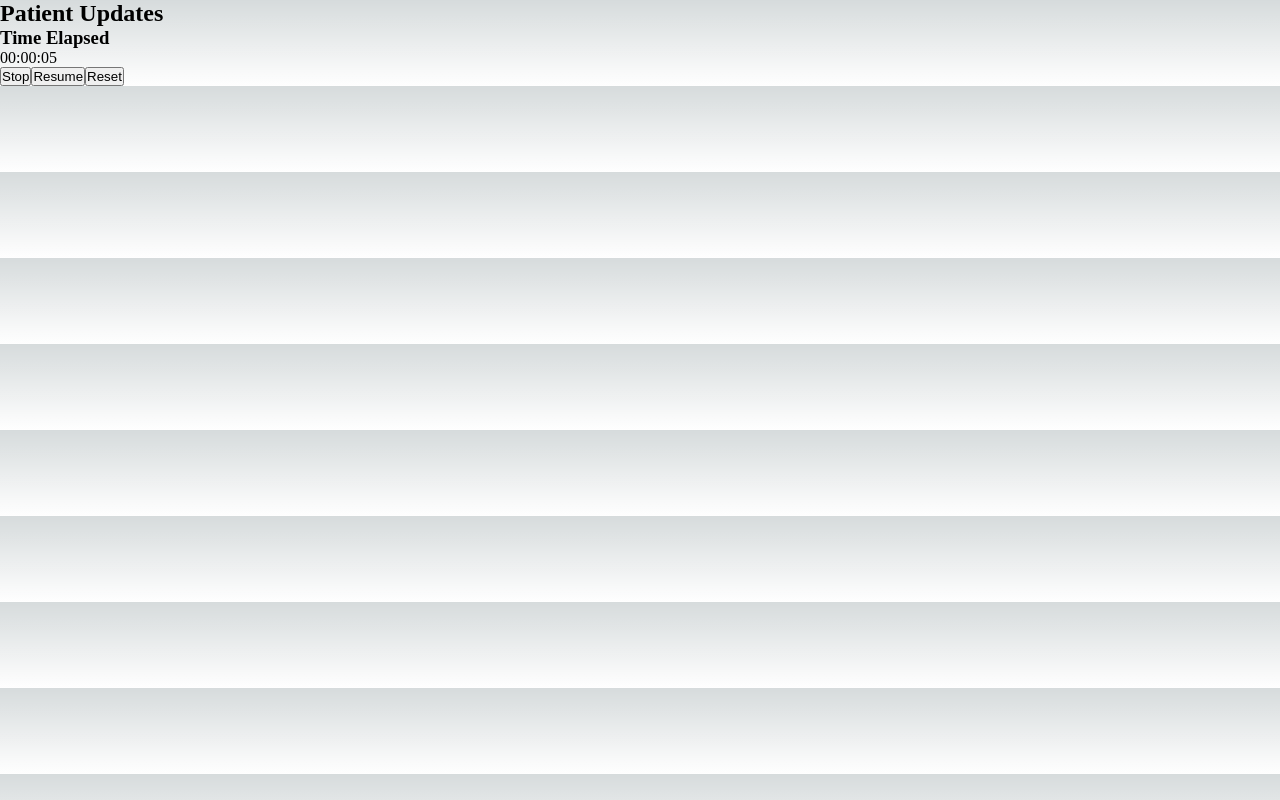
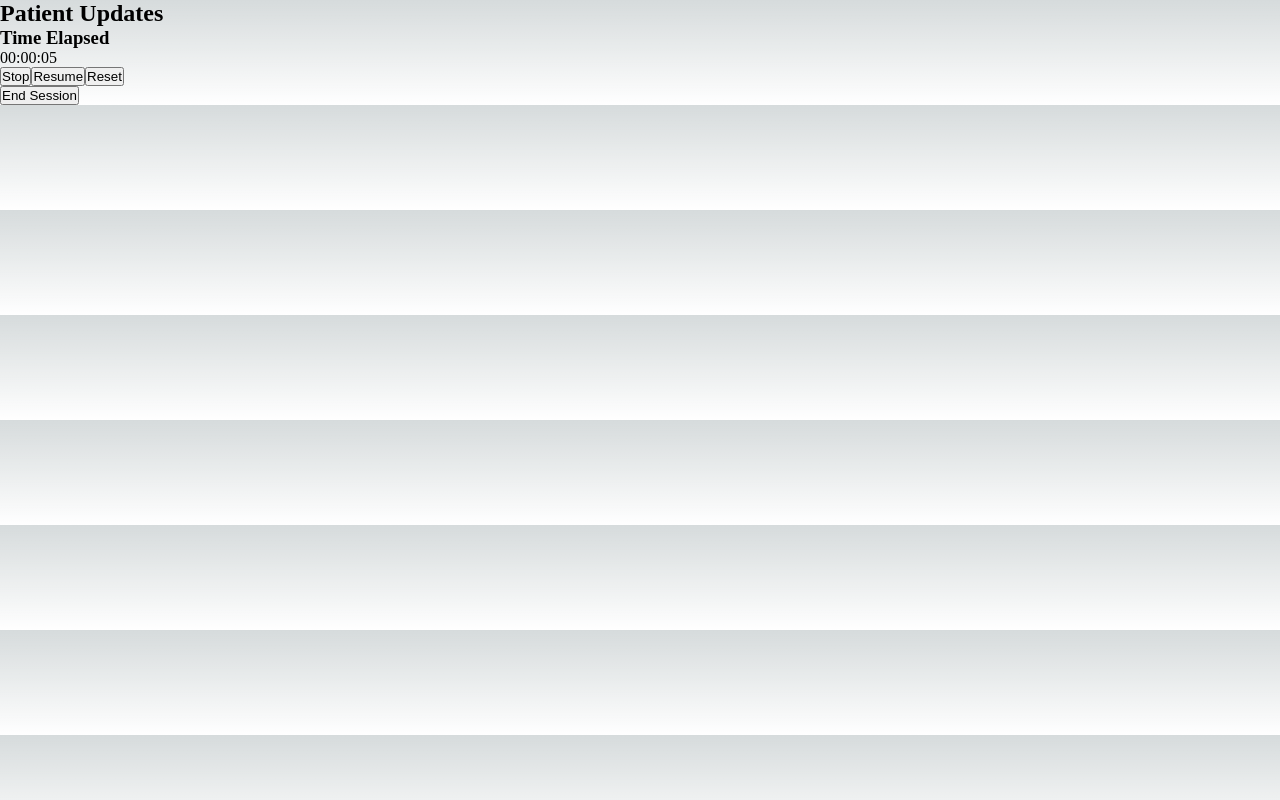
Before and after one commit to adahe8/dental-pain-tracker, a Next.js app in the folder project-software/: page /session in a window 1280 px wide. Built offline with nearby package versions, Linux system fonts and the light colour scheme.

Commit message:
linking session & end pages, cleaning up Timer

```diff
--- a/project-software/pages/session.js
+++ b/project-software/pages/session.js
@@ -2,13 +2,18 @@
 //general swathes of pain area lit up on screen
 // page to be displayed on dentist/ provider's screen during dentist session
 import Timer from '../components/Timer'
+import { useRouter } from 'next/router'
 
 export default function session(){
+    const router = useRouter();
+    const handleClick = () => {
+
+    }
     return (
         <div>
             <h2> Patient Updates </h2>
             <Timer />
-
+            <button className="endSession" onClick={() => router.push('./endsummary')}> End Session </button>
         </div>
     )
 }
```
